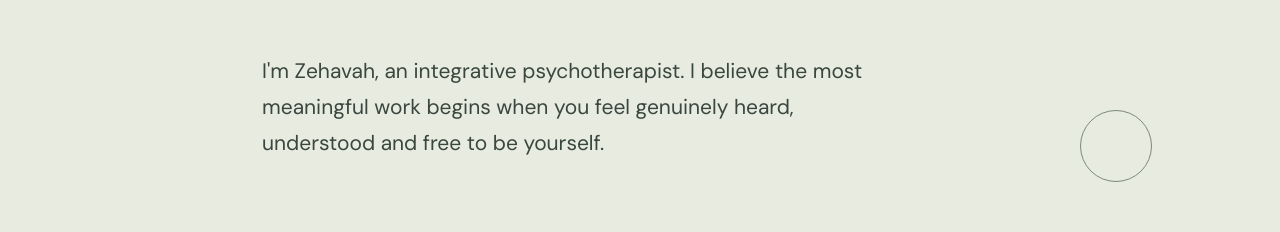
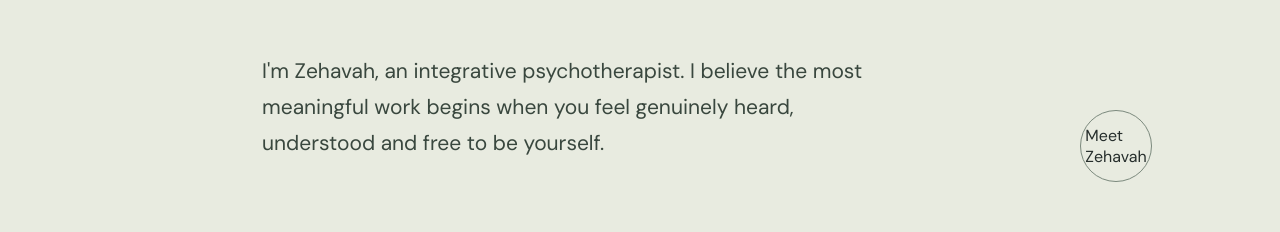
Before and after one commit to MarkDiamant/zehavah-handler-website, a Next.js app: page / in a window 1280 px wide. Shown: the part 1280-1512 px from the top of the page. Built offline with nearby package versions, Linux system fonts and the light colour scheme; a web font is replaced by a local one.

Commit message:
Label homepage circular About link Meet Zehavah

```diff
--- a/app/page.jsx
+++ b/app/page.jsx
@@ -7,7 +7,7 @@
 function Reveal({children,className=''}){return <div className={'reveal '+className}>{children}</div>}
 export default function Home(){const[open,setOpen]=useState(false);useEffect(()=>{const observer=new IntersectionObserver(es=>es.forEach(e=>{if(e.isIntersecting){e.target.classList.add('visible');observer.unobserve(e.target)}}),{threshold:.12});document.querySelectorAll('.reveal').forEach(el=>observer.observe(el));return()=>observer.disconnect()},[]);return <><div className="preview">PRIVATE DESIGN PREVIEW · CONTENT AND DETAILS SUBJECT TO APPROVAL</div><header className="header"><a href="#" className="brand">zehavah<span>.</span><small>HANDLER THERAPY</small></a><nav className={open?'nav active':'nav'}>{nav.map(([t,h])=><a key={t} href={h} onClick={()=>setOpen(false)}>{t}</a>)}<a className="mobilecontact" href="/contact">Get in touch ↗</a></nav><a href="/contact" className="headcta">Let's talk </a><button aria-label="Toggle navigation" className="menubtn" onClick={()=>setOpen(!open)}>{open?<X/>:<Menu/>}</button></header>
 <main><section className="hero"><div className="hero-copy"><h1>When things feel<br/><em>not quite right.</em></h1><p className="hero-lead">Psychotherapy, and specialist help with sleep. A safe, confidential space to talk things through, in Finchley, North West London, and online. I also offer Insomnia Healing, specialist treatment for chronic insomnia and sleep difficulties.</p><div className="hero-actions"><a className="button dark" href="/contact">Start a conversation </a><a className="textlink" href="/your-therapy">Explore therapy </a></div></div><div className="hero-visual"><div className="orbit-trail" aria-hidden="true"><span/><span/><span/></div><div className="hero-photo" role="img" aria-label="Calm natural landscape"/><div className="hero-vertical">A MORE PERSONAL WAY FORWARD ·</div></div></section>
-<section className="insomnia-quote home-quote"><blockquote>“Be yourself; everyone else is already taken”</blockquote><span>Oscar Wilde</span></section><section className="intro" id="approach"><Reveal><h2>Life isn't one-size-fits-all.<br/><i>Therapy shouldn't be either.</i></h2></Reveal><Reveal><div className="intro-bottom"><p>I'm Zehavah, an integrative psychotherapist. I believe the most meaningful work begins when you feel genuinely heard, understood and free to be yourself.</p><a href="#about" className="circle-link" aria-label="Meet Zehavah"></a></div></Reveal></section>
+<section className="insomnia-quote home-quote"><blockquote>“Be yourself; everyone else is already taken”</blockquote><span>Oscar Wilde</span></section><section className="intro" id="approach"><Reveal><h2>Life isn't one-size-fits-all.<br/><i>Therapy shouldn't be either.</i></h2></Reveal><Reveal><div className="intro-bottom"><p>I'm Zehavah, an integrative psychotherapist. I believe the most meaningful work begins when you feel genuinely heard, understood and free to be yourself.</p><a href="#about" className="circle-link" aria-label="Meet Zehavah">Meet<br/>Zehavah</a></div></Reveal></section>
 <section className="services" id="therapy"><div className="drifting-words" aria-hidden="true">listen · understand · reconnect ·</div><div className="section-top"><div><p className="section-kicker">Find your way forward, at your pace</p><h2>Support for <i>real life.</i></h2></div><p>Different experiences. Different needs. An approach shaped around you.</p></div><div className="service-grid"><Reveal className="service-card one"><div className="service-index">01 / INDIVIDUAL THERAPY <Brain size={24}/></div><h3>Make sense of<br/>what's going on.</h3><p>Space to explore anxiety, low mood, stress, loss, self-esteem, life transitions and the things that feel hard to put into words.</p><a href="/your-therapy">Explore therapy </a></Reveal><Reveal className="service-card two"><div className="service-index">02 / INSOMNIA HEALING <Heart size={24}/></div><h3>Find your way<br/>back to sleep.</h3><p>Structured CBT-I for chronic insomnia, offered individually or in a small group, in Finchley or online.</p><a href="/insomnia-healing">Programme details </a></Reveal><Reveal className="service-card three"><div className="service-index">03 / SINGLE SESSION THERAPY <Sun size={24}/></div><h3>One focused<br/>conversation.</h3><p>A dedicated session for a specific issue when you want perspective or a way forward without committing to ongoing therapy.</p><a href="/contact">Find out more </a></Reveal></div></section>
 <section className="sleep" id="sleep"><div className="sleep-art sleep-natural" role="img" aria-label="Quiet, peaceful landscape"/><div className="sleep-copy"><div className="sleep-icon"><Moon size={25}/></div><h2>Sleep is more<br/>than <i>switching off.</i></h2><p>When sleep becomes a struggle, it affects everything. Insomnia Healing is a specialist service for chronic insomnia: a structured CBT-I programme from a sleep psychotherapist, one to one or in a small group.</p><a className="button light" href="/insomnia-healing">Explore Insomnia Healing </a><div className="sleep-note">CBT-i · INSOMNIA · SLEEP ANXIETY · INTEGRATIVE APPROACH</div></div></section>
 <section className="about" id="about"><div className="about-heading"><p className="section-kicker">Get to know the person behind the practice</p><h2>Professional expertise.<br/><i>Genuinely human.</i></h2></div><div className="about-content"><div className="about-graphic"><img className="zehavah-portrait" src="https://zehavahhandlertherapy.com/wp-content/uploads/2022/03/zehava-3.jpg" alt="Zehavah Handler" /><span>WARMTH. CURIOSITY. CONNECTION.</span></div><div className="about-text"><p className="big-copy">Hello, I'm Zehavah.</p><p>I'm an integrative psychotherapist working with adults, online and in person in Finchley, North West London.</p><p>My approach draws on psychodynamic, existential and cognitive behavioural therapies, adapting to what you need rather than expecting you to fit a particular model.</p><p>I am a UKCP Registered Psychotherapist and BACP Senior Accredited member, with an MSc in Psychotherapy Studies. I am a member of the British Sleep Society and European Sleep Research Society, and an Associate Member of the Royal Society of Medicine. I also train other therapists in working with sleep in psychotherapy.</p><div className="credentials"><span>UKCP</span><span>BACP</span><span>CBT-i</span><span>MSc</span></div><a className="textlink" href="/about-me">Read my full background </a></div></div></section>
```
